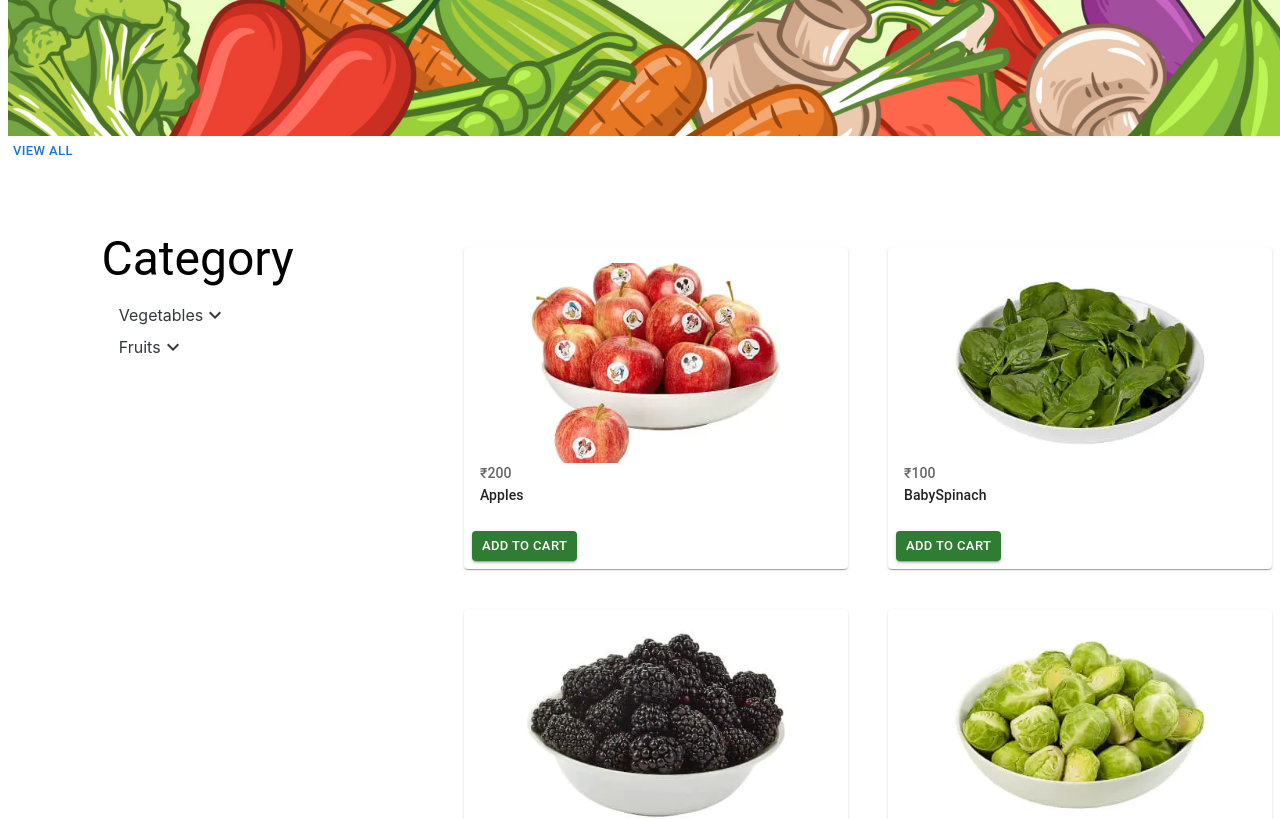
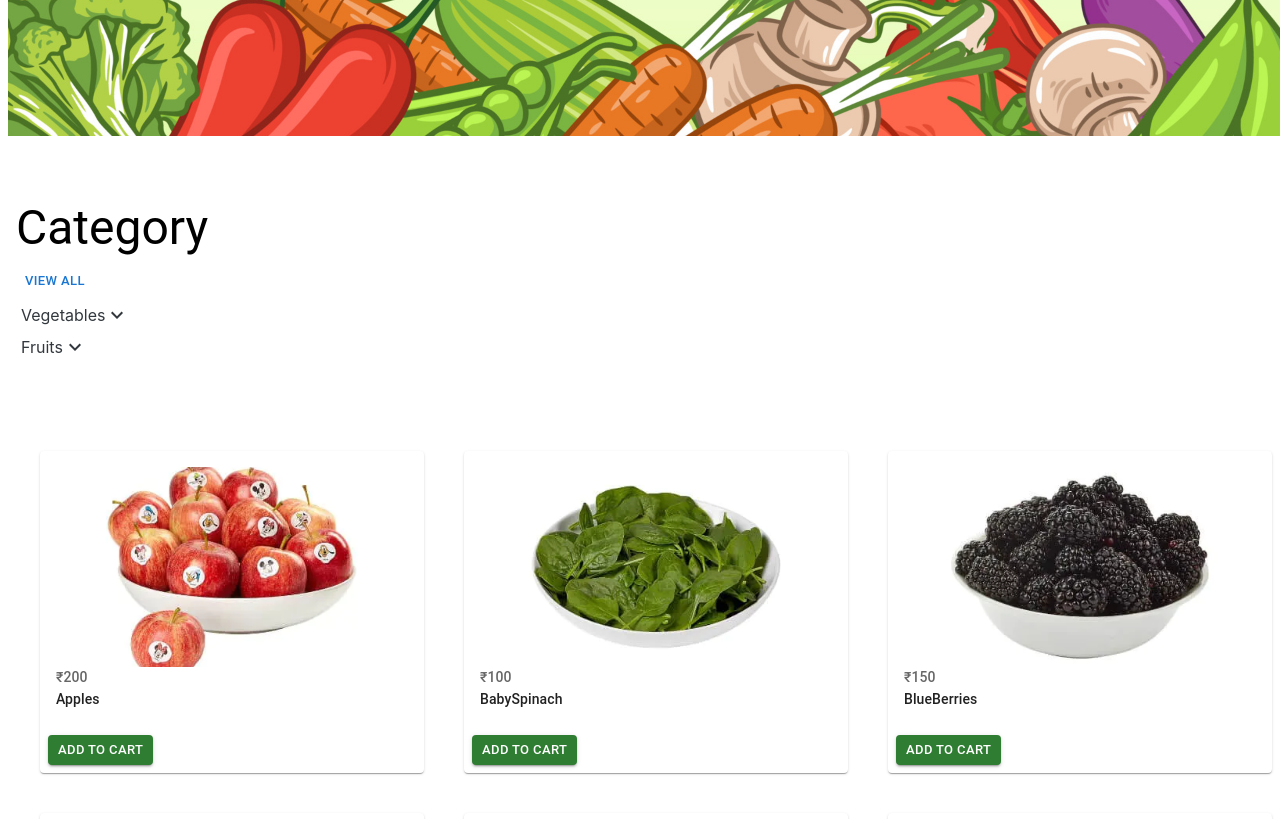
Before and after one commit to bakshiyogesh/electronics_ecommerce, a React (Vite) app: page / in a window 1280 px wide. Shown: the part 680-1499 px from the top of the page. Built offline with nearby package versions, Linux system fonts and the light colour scheme.

Commit message:
redux installed and store configured.

```diff
--- a/package.json
+++ b/package.json
@@ -21,6 +21,7 @@
     "react-alice-carousel": "^2.7.1",
     "react-dom": "^18.2.0",
     "react-image-gallery": "^1.3.0",
+    "react-redux": "^8.1.2",
     "react-router-dom": "^6.15.0",
     "react-simple-image-slider": "^2.4.1",
     "react-slideshow-image": "^4.2.1",
--- a/src/components/common/card/Card.tsx
+++ b/src/components/common/card/Card.tsx
@@ -16,14 +16,14 @@ interface productArray{
   // console.log("viewing in product card filter", productData);
   // console.log('props',props.map((item)=>item.category));
 
-  const [filteredList, setFiltered] = React.useState< Array<productsData> >([]);
+  const [filteredList, setFiltered] = React.useState<productsData[]>([]);
 
 
 
   return (
     <>
-    <Button onClick={()=>{setFiltered(productsData)}} size="small">View All</Button>
-      <Grid container component={"section"}>
+        {/* <Button onClick={()=>{setFiltered(productsData)}} size="small">View All</Button> */}
+      <Grid container component={"section"} flex={"wrap"}>
         <SideMenuBar setFiltered={setFiltered} />
         <Grid
           container
@@ -31,6 +31,7 @@ interface productArray{
           flexWrap={"wrap"}
           justifyContent={"flex-end"}
           component={"section"}
+          xs={12}
         >
           { filteredList.length === 0 && Array.isArray(productsData)&&
             productsData.map((item) => {
--- a/src/components/common/footer/Footer.tsx
+++ b/src/components/common/footer/Footer.tsx
@@ -6,7 +6,7 @@ const Footer:FC=()=>{
     const currentYear:number=todayDate.getFullYear();
     return(
           <>
-           <Grid sx={{ bgcolor: 'black', p: 6,width:'100vw'}} component="footer">
+           <Grid sx={{ bgcolor: 'black', p: 6,width:'100vw',mt:1}} component="footer">
                 <Typography variant="h6" align="center" gutterBottom>
                 </Typography>
                 <Typography
--- a/src/components/constants/constant.ts
+++ b/src/components/constants/constant.ts
@@ -1,67 +1,99 @@
 import { productData } from "../../interfaces/interface";
 export const categoryButton:string[]=['Vegetables','Fruits'];
 export const productsData:productData[] = [
-    { imgSRC: "/Apples.webp", name: "Apples", price: 200, category: "fruit" },
     {
+      id:1,
+      imgSRC: "/Apples.webp", name: "Apples", price: 200, category: "fruit" },
+    {
+
+      id:2,
       imgSRC: "/BabySpinach.webp",
       name: "BabySpinach",
       price: 100,
       category: "vegetable",
     },
     {
+
+      id:3,
       imgSRC: "/blueberries.webp",
       name: "BlueBerries",
       price: 150,
       category: "fruit",
     },
     {
+
+      id:4,
       imgSRC: "/BrusselsSprouts.webp",
       name: "Brussels",
       price: 50,
       category: "vegetable",
     },
     {
+
+      id:5,
       imgSRC: "/CelerySticks.webp",
       name: "CelerySticks",
       price: 80,
       category: "vegetable",
     },
     {
+
+      id:6,
       imgSRC: "/clementines.webp",
       name: "Clementines",
       price: 110,
       category: "vegetable",
     },
-    { imgSRC: "/Corn.webp", name: "Corn", price: 200, category: "vegetable" },
     {
+      id:7,
+      imgSRC: "/Corn.webp", name: "Corn", price: 200, category: "vegetable" },
+    {
+
+      id:8,
       imgSRC: "/Cucumber.webp",
       name: "Cucumber",
       price: 300,
       category: "vegetable",
     },
-    { imgSRC: "/Dates.webp", name: "Dates", price: 400, category: "fruit" },
-    { imgSRC: "/lemon.webp", name: "Lemon", price: 120, category: "lemon" },
-    { imgSRC: "/Mangoes.webp", name: "Mango", price: 100, category: "fruit" },
-    { imgSRC: "/pears.webp", name: "Pears", price: 90, category: "fruit" },
     {
+      id:9,
+      imgSRC: "/Dates.webp", name: "Dates", price: 400, category: "fruit" },
+    {
+      id:10,
+      imgSRC: "/lemon.webp", name: "Lemon", price: 120, category: "lemon" },
+    {
+      id:11,
+      imgSRC: "/Mangoes.webp", name: "Mango", price: 100, category: "fruit" },
+    {
+      id:12,
+      imgSRC: "/pears.webp", name: "Pears", price: 90, category: "fruit" },
+    {
+
+      id:13,
       imgSRC: "/MiniPeppers.webp",
       name: "MiniPeppers",
       price: 60,
       category: "vegetable",
     },
     {
+
+      id:14,
       imgSRC: "/strawberry.webp",
       name: "Strawberries",
       price: 100,
       category: "fruit",
     },
     {
+
+      id:15,
       imgSRC: "/RedCherries.webp",
       name: "RedCherries",
       price: 150,
       category: "fruit",
     },
     {
+
+      id:16,
       imgSRC: "/FrenchGreenBeans.webp",
       name: "FrenchGreenBeans",
       price: 230,
@@ -69,28 +101,37 @@ export const productsData:productData[] = [
     },
   ];
 export  const offerArray = [
-    { imgSRC: "/2off.webp", coupon: "2OFF" },
     {
+
+      imgSRC: "/2off.webp", coupon: "2OFF" },
+    {
+
       imgSRC: "/6off.webp",
       coupon: "OFFER20",
     },
     {
+
       imgSRC: "/8off.webp",
       coupon: "8OFFER",
     },
     {
+
+
       imgSRC: "/10off.webp",
       coupon: "OFF10",
     },
     {
+
       imgSRC: "/12off.webp",
       coupon: "OFF12",
     },
     {
+
       imgSRC: "15off.webp",
       coupon: "15OFFER",
     },
     {
+
       imgSRC: "18off.webp",
       coupon: "18SALE",
     },
--- a/src/components/sideMenu/sideMenu.tsx
+++ b/src/components/sideMenu/sideMenu.tsx
@@ -1,4 +1,4 @@
-import { Grid, Typography } from "@mui/material";
+import { Button, Grid, Typography } from "@mui/material";
 import { FC } from "react";
 import List from '@mui/joy/List';
 import ListItem from '@mui/joy/ListItem';
@@ -7,7 +7,7 @@ import ListItemButton from '@mui/joy/ListItemButton';
 import ListItemDecorator from '@mui/joy/ListItemDecorator';
 import { KeyboardArrowDown } from "@mui/icons-material";
 import categoryFilter from "../common/categoryfilter/categoryFilter";
-import { categoryButton } from "../constants/constant";
+import { categoryButton, productsData } from "../constants/constant";
 
 
 interface SideMenuProps {
@@ -26,14 +26,15 @@ const SideMenuBar: FC <SideMenuProps> = ({ setFiltered }) => {
         sx={{width:'30%',height:'100%'}}
         flexDirection={'column'}
       >
-        <Typography variant="h3" align="center" sx={{mt:8}}>
+        <Typography variant="h3" alignItems="center" sx={{mt:8,ml:1}}>
           Category
-        </Typography>
+          </Typography>
         <List  sx={{
-        maxWidth: 320,alignItems:'center'
+        maxWidth: 320,
       }}>
           <ListItem  >
             <ListItemContent>
+            <Button onClick={()=>{setFiltered(productsData)}} size="small" >View All</Button>
             {categoryButton.map((element)=>{
                 return(
                     <ListItemButton onClick={()=>setFiltered(categoryFilter(element))} key={element}>
--- a/src/interfaces/interface.ts
+++ b/src/interfaces/interface.ts
@@ -1,4 +1,5 @@
  export interface productData{
+    id:number
     imgSRC:string,
     name:string,
     price:number,
--- a/src/main.tsx
+++ b/src/main.tsx
@@ -2,9 +2,12 @@ import React from 'react'
 import ReactDOM from 'react-dom/client'
 import App from './App.tsx'
 import './index.css'
-
+import {Provider} from 'react-redux';
+import store from './store/store.ts';
 ReactDOM.createRoot(document.getElementById('root')!).render(
   <React.StrictMode>
+    <Provider store={store}>
     <App />
+    </Provider>
   </React.StrictMode>,
 )
--- /dev/null
+++ b/src/store/store.ts
@@ -0,0 +1,5 @@
+import {configureStore} from '@reduxjs/toolkit';
+const store=configureStore({
+    reducer:{}
+})
+export default store;
```
Also changed, not shown: src/ecomSlice/ecomSlice.tsx (added, +15 -0 lines), 1 other file (tests, documents, lock files or other folders).
